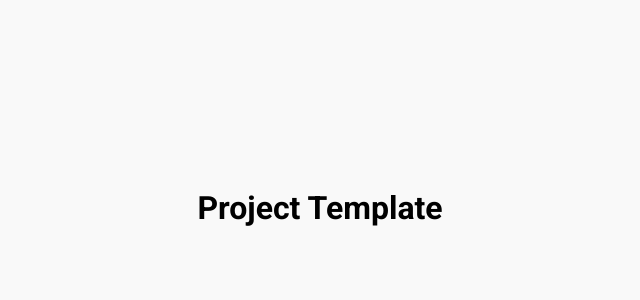
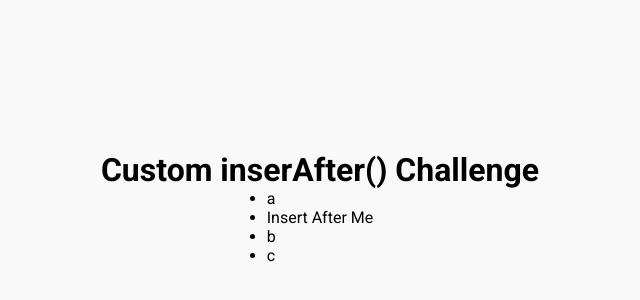
Before and after one commit to taifur-rahaman/customInserAfterChallenge, a plain HTML site: page index.html in a window 1280 px wide. Shown: the part 192-492 px from the top of the page, without its empty margins (320-960 px from the left). Drawn offline with nearby package versions, Linux system fonts and the light colour scheme; some icons are missing.

Commit message:
js added

```diff
--- a/app.js
+++ b/app.js
@@ -0,0 +1,10 @@
+function insertAfter(newEl, existingEl) {
+  existingEl.insertAdjacentElement("afterend", newEl);
+}
+
+const li = document.createElement("li");
+li.textContent = "Insert After Me";
+
+const firstItem = document.querySelector("li:first-child");
+
+insertAfter(li, firstItem);
--- a/index.html
+++ b/index.html
@@ -23,10 +23,16 @@
       crossorigin="anonymous"
       referrerpolicy="no-referrer"
     />
-    <title>Project Template</title>
+    <title>Custom inserAfter() Challenge</title>
   </head>
   <body>
-    <h1>Project Template</h1>
+    <h1>Custom inserAfter() Challenge</h1>
+
+    <ul class="mainUl">
+      <li class="item">a</li>
+      <li class="item">b</li>
+      <li class="item">c</li>
+    </ul>
     <!-- javaScript -->
     <script src="./app.js"></script>
   </body>
--- a/style.css
+++ b/style.css
@@ -10,6 +10,7 @@ body {
   font-family: "Roboto", "Helvetica Neue", Helvetica, Arial;
   display: flex;
   justify-content: center;
+  flex-direction: column;
   height: 100vh;
   align-items: center;
   background-color: #f9f9f9;
```
